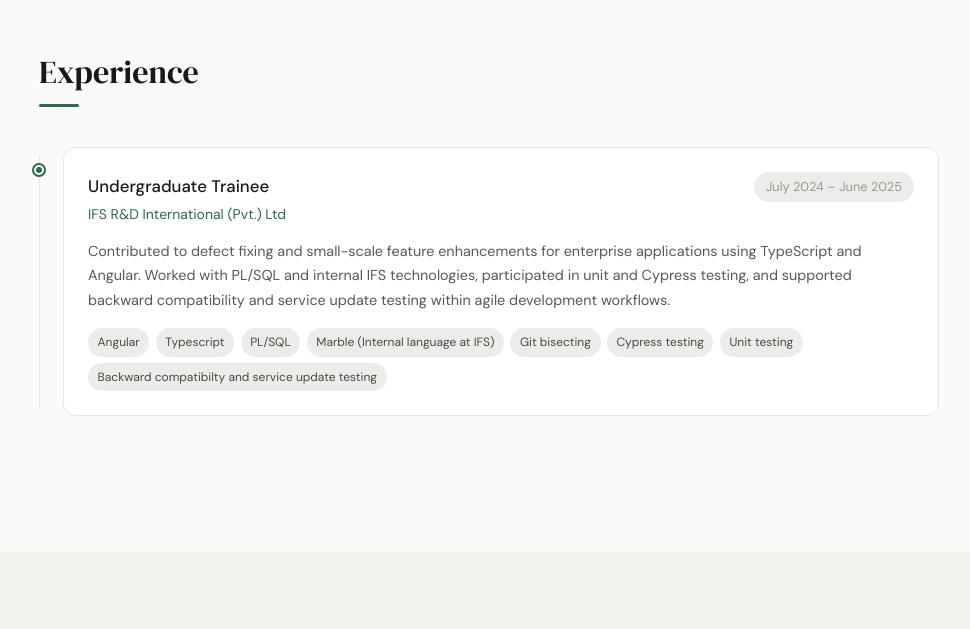
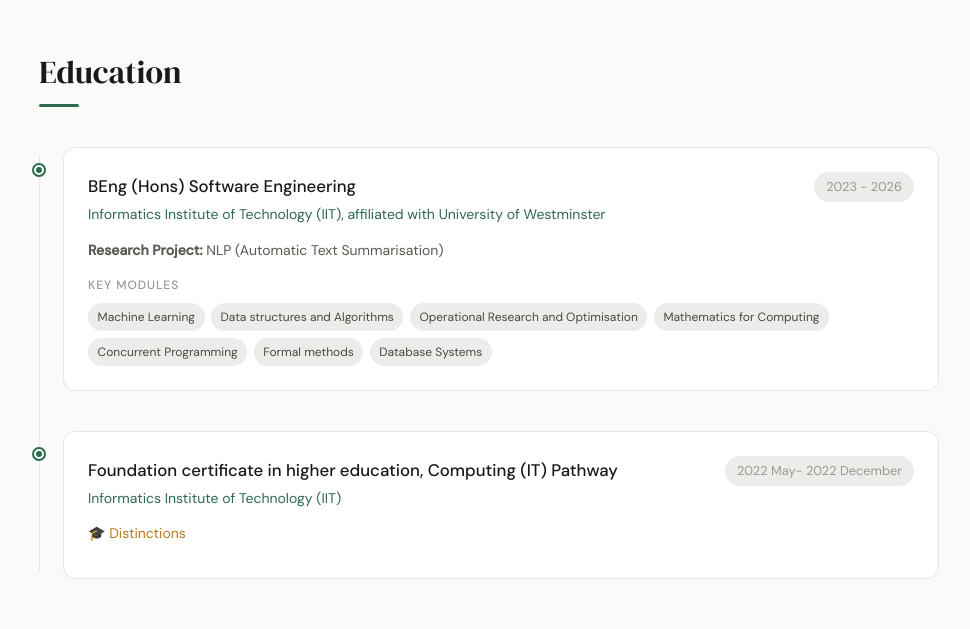
Before and after one commit to Minduli-Lasandi/Minduli-Lasandi-Portfolio, a React (Vite) app: page / in a window 1280 px wide. Shown: the part 851-1480 px from the top of the page, without its empty margins (151-1121 px from the left). Built offline with nearby package versions, Linux system fonts and the light colour scheme.

Commit message:
Update css and app.tsx file

```diff
--- a/src/App.tsx
+++ b/src/App.tsx
@@ -1,5 +1,6 @@
 import Navbar from './components/Navbar'
 import Hero from './components/Hero'
+import Education from './components/Education'
 import Experience from './components/Experience'
 import Projects from './components/Projects'
 import Publications from './components/Publications'
@@ -11,13 +12,14 @@ export default function App() {
       <Navbar />
       <main>
         <Hero />
+        <Education />
         <Experience />
         <Projects />
         <Publications />
         <Skills />
       </main>
       <footer className="footer">
-        <p> Minduli Lasandi Portfolio</p>
+        <p>Minduli Lasandi Portfolio</p>
       </footer>
     </>
   )
--- a/src/index.css
+++ b/src/index.css
@@ -597,6 +597,31 @@ body {
   border-radius: 100px;
 }
 
+.edu-grade {
+  font-size: 0.875rem;
+  color: var(--accent-2);
+  margin-bottom: 0.5rem;
+}
+
+.edu-research {
+  font-size: 0.875rem;
+  color: var(--text-2);
+  margin-bottom: 0.75rem;
+}
+
+.edu-modules {
+  margin-top: 0.75rem;
+}
+
+.edu-modules-label {
+  font-size: 0.75rem;
+  font-weight: 500;
+  letter-spacing: 0.08em;
+  text-transform: uppercase;
+  color: var(--text-3);
+  margin-bottom: 0.5rem;
+}
+
 /* ── Footer ── */
 .footer {
   text-align: center;
```
